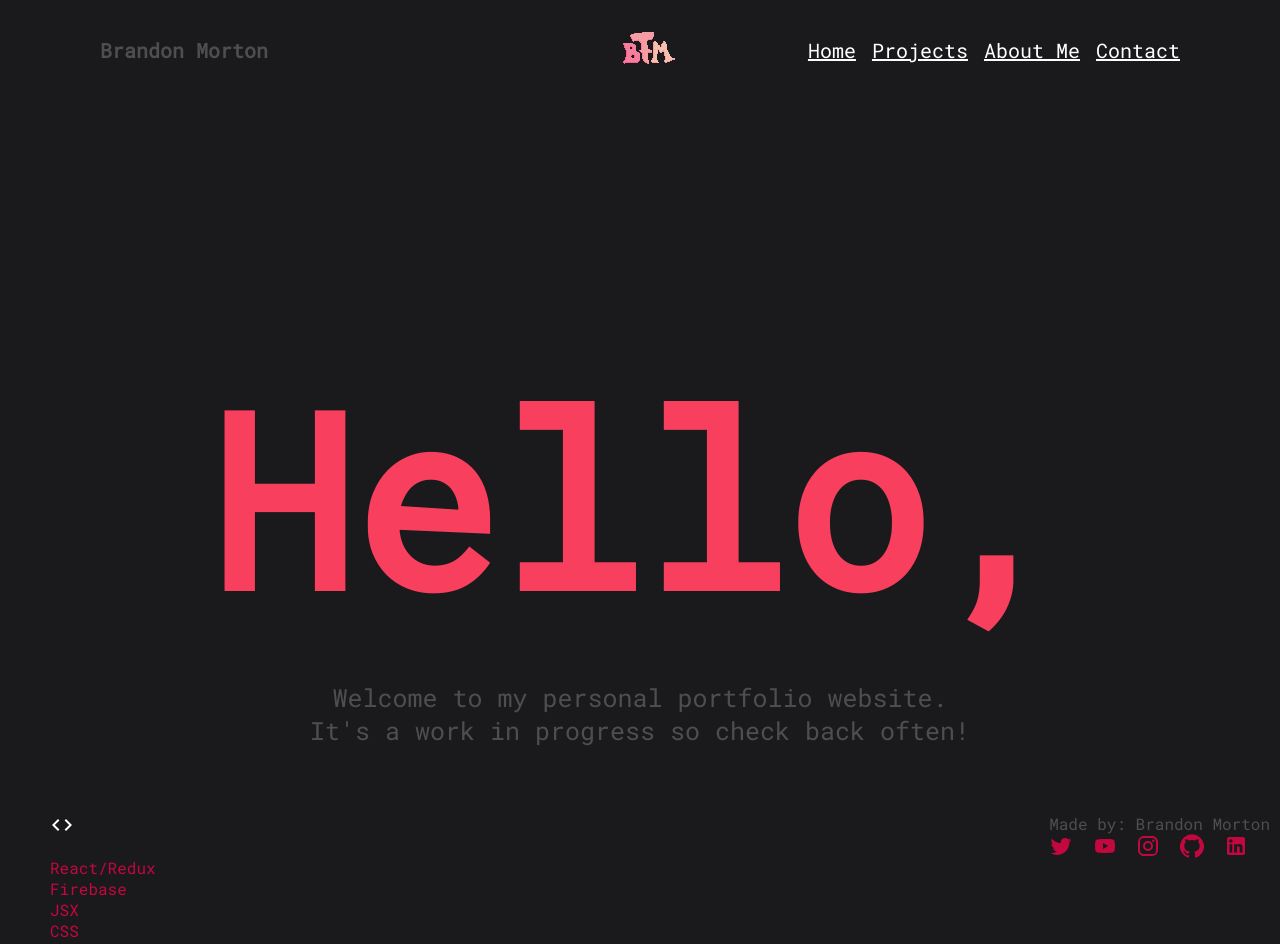
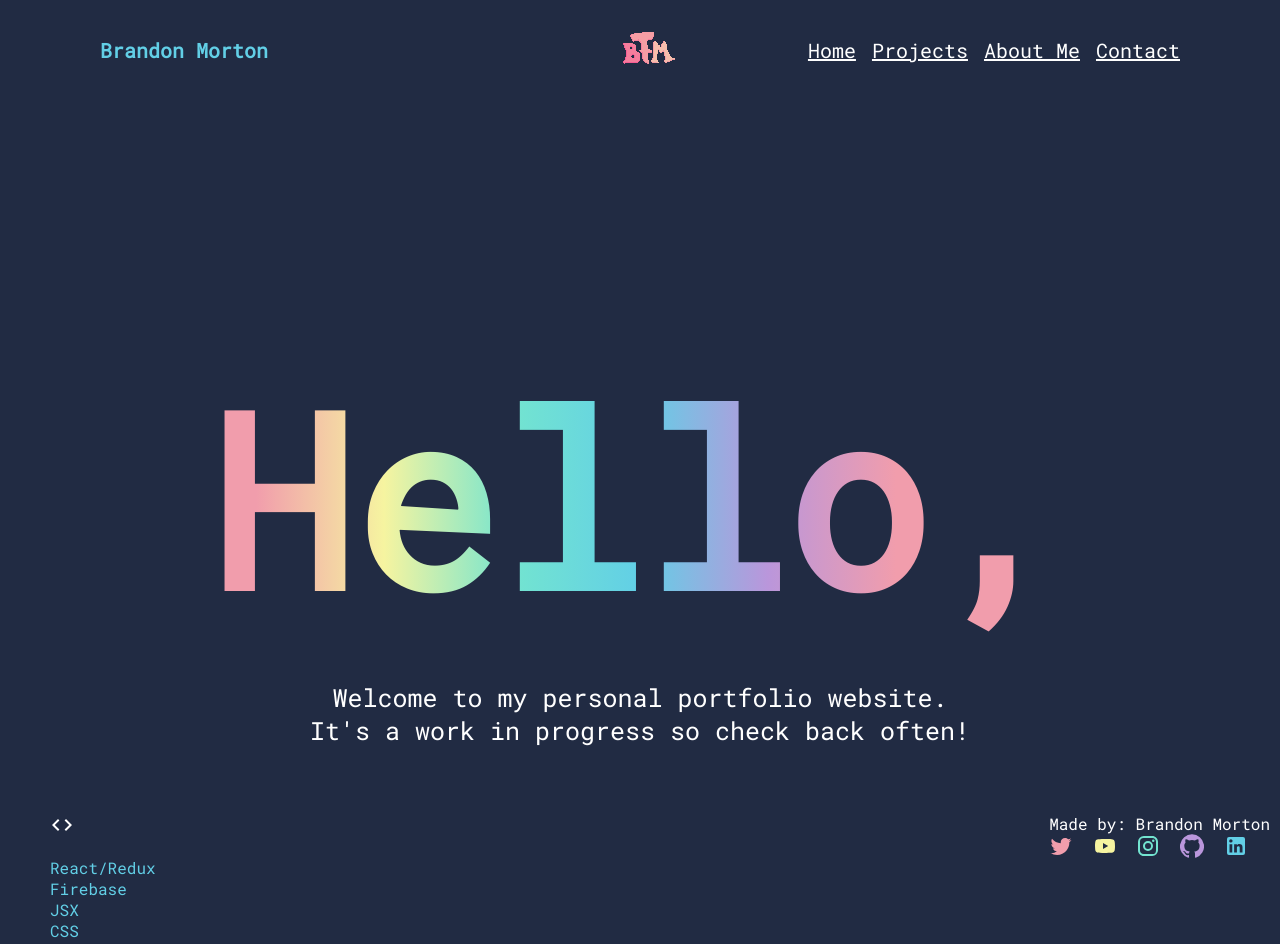
Before and after one commit to btmortondev/Website-Portfolio, a React (Create React App) app: page / in a window 1280 px wide. Shown: the top 944 px of the page. Built offline with nearby package versions, Linux system fonts and the light colour scheme; the HTML template or start-up script is replaced by a standard one; a web font is replaced by a local one.

Commit message:
Theme Updated
Updated the theme of the website to the milkshake theme set. This was the first part to the first update to the website.

```diff
--- a/src/App.css
+++ b/src/App.css
@@ -26,9 +26,18 @@
     --dr-red1: #6F2232;
     --dr-red2: #950740;
     --dr-red3: #C3073F;
+
+    /* Milkshake Theme */
+    --milkshake-light: #FFFFFF;
+    --milkshake-dark: #212B43;
+    --milkshake-lightblue: #62CFE6;
+    --milkshake-red: #F19DAC;
+    --milkshake-yellow: #F6F4A0;
+    --milkshake-green: #73E4D0;
+    --milkshake-purple: #BA96DB;
 }
 
 * {
-    background-color: var(--dr-background);
+    background-color: var(--milkshake-dark);
     font-family: 'Roboto Mono';
 }
--- a/src/Contact.css
+++ b/src/Contact.css
@@ -4,7 +4,7 @@
 
 .page-title {
     margin-left: 46.5%;
-    color: var(--dr-red3);
+    color: var(--milkshake-lightblue);
 }
 
 .contact-form {
@@ -20,30 +20,51 @@
 }
 
 .contact-form:hover {
-    border: white solid 5px;
+    border: var(--milkshake-light) solid 5px;
 }
 
-.form-label {
-    color: var(--dr-red2);
+.form-label-first {
+    color: var(--milkshake-red);
+    font-size: 24px;
+}
+
+.form-label-last {
+    color: var(--milkshake-yellow);
+    font-size: 24px;
+}
+
+.form-label-email {
+    color: var(--milkshake-green);
+    font-size: 24px;
+}
+
+.form-label-phone {
+    color: var(--milkshake-lightblue);
+    font-size: 24px;
+}
+
+.form-label-message {
+    color: var(--milkshake-purple);
     font-size: 24px;
 }
 
 .form-input {
-    color: white;
-    border-color: var(--dr-red1);
+    color: var(--milkshake-light);
+    border-color: var(--milkshake-light);
     border-radius: 25% 10%;
     border-width: 5px;
     font-size: 20px;
 }
 
 ::placeholder {
-    color: var(--dr-grey);
+    color: var(--milkshake-light);
+    opacity: .7;
 }
 
 .form-submit {
-    color: white;
+    color: var(--milkshake-red);
     font-size: 18px;
-    border-color: var(--dr-red1);
+    border-color: var(--milkshake-light);
     border-radius: 10px;
     border-width: 5px;
     margin-top: 20px;
@@ -54,11 +75,12 @@
 
 .form-submit:hover {
     transform: scale(1.05);
+    color: var(--milkshake-green)
 }
 
 .form-message {
-    color: white;
-    border-color: var(--dr-red1);
+    color: var(--milkshake-light);
+    border-color: var(--milkshake-light);
     border-width: 3px;
     border-radius: 10px;
     font-size: 20px;
--- a/src/Contact.js
+++ b/src/Contact.js
@@ -43,15 +43,15 @@ const Contact = () => {
         <div className="page-content">
             <h1 className="page-title" >Contact Me</h1>
             <form className="contact-form" onSubmit= { handleSubmit } >
-                <label className="form-label">First Name: </label>
+                <label className="form-label-first">First Name: </label>
                 <input className="form-input" placeholder="first name" onChange={ (e) => setFirstName(e.target.value)} />
-                <label className="form-label" >Last Name: </label>
+                <label className="form-label-last" >Last Name: </label>
                 <input className="form-input"  placeholder="last name" onChange={ (e) => setLastName(e.target.value)} />
-                <label className="form-label" >Email: </label>
+                <label className="form-label-email" >Email: </label>
                 <input className="form-input" placeholder="example@gmail.com" onChange={ (e) => setEmail(e.target.value)} />
-                <label className="form-label" >Phone</label>
+                <label className="form-label-phone" >Phone</label>
                 <input className="form-input" placeholder="(123) 456-7890" onChange={ (e) => setPhone(e.target.value)} />
-                <label className="form-label" >Message</label>
+                <label className="form-label-message" >Message</label>
                 <textarea className="form-message" placeholder="message..." onChange={ (e) => setMessage(e.target.value)} />
                 <button type="submit" className="form-submit" style={{background: loader ? "var(--website-background)" : "none"}} >Submit</button>
             </form>
--- a/src/Home.css
+++ b/src/Home.css
@@ -3,16 +3,9 @@
 }
 
 .homepage-greeting {
-    color: hsla(350, 93%, 61%, 1);
-
-    color: linear-gradient(90deg, hsla(350, 93%, 61%, 1) 0%, hsla(8, 98%, 59%, 1) 100%);
-
-    color: -moz-linear-gradient(90deg, hsla(350, 93%, 61%, 1) 0%, hsla(8, 98%, 59%, 1) 100%);
-
-    color: -webkit-linear-gradient(90deg, hsla(350, 93%, 61%, 1) 0%, hsla(8, 98%, 59%, 1) 100%);
-
-    filter: progid: DXImageTransform.Microsoft.gradient( startColorstr="#F83D5C", endColorstr="#FD4B2F", GradientType=1 );
-
+   background: linear-gradient( to right, #f19dac 20%, #f6f4a0 30%, #73e4d0 40%, #62cfe6 50%, #ba96db 60%, #f19dac 70%);
+    background-clip: text;
+    -webkit-text-fill-color: transparent;
     text-align: center;
     font-size: 240px;
     font-weight: 700;
@@ -22,7 +15,7 @@
 }
 
 .homepage-subgreeting {
-    color: var(--dr-grey);
+    color: var(--milkshake-light);
     text-align: center;
     font-size: 25px;
     padding-bottom: 25px;
@@ -35,7 +28,7 @@
 
 .made-with-title {
     margin-left: 40px;
-    color: white;
+    color: var(--milkshake-light);
 }
 
 .made-with-list {
@@ -43,26 +36,70 @@
 }
 
 .made-with-li {
-    color: var(--dr-red3);
+    color: var(--milkshake-lightblue);
 }
 
 .project-signature {
-    color: var(--dr-grey);
+    color: var(--milkshake-light);
     position: absolute;
     margin-right: 10px;
     display: inline-block;
     right: 0px;
 }
 
-.social-icons {
-    color: var(--dr-red3);
+.social-icons-twitter {
+    color: var(--milkshake-red);
     text-decoration: none;
     padding-right: 10px;
     transition: all 500ms ease-in-out;
 }
 
-.social-icons:hover {
-    color: white;
+.social-icons-yt {
+    color: var(--milkshake-yellow);
+    text-decoration: none;
+    padding-right: 10px;
+    transition: all 500ms ease-in-out;
+}
+
+.social-icons-insta {
+    color: var(--milkshake-green);
+    text-decoration: none;
+    padding-right: 10px;
+    transition: all 500ms ease-in-out;
+}
+
+.social-icons-git {
+    color: var(--milkshake-purple);
+    text-decoration: none;
+    padding-right: 10px;
+    transition: all 500ms ease-in-out;
+}
+
+.social-icons-linkedin {
+    color: var(--milkshake-lightblue);
+    text-decoration: none;
+    padding-right: 10px;
+    transition: all 500ms ease-in-out;
+}
+
+.social-icons-twitter:hover {
+    color: var(--milkshake-light);
+}
+
+.social-icons-yt:hover {
+    color: var(--milkshake-light);
+}
+
+.social-icons-insta:hover {
+    color: var(--milkshake-light);
+}
+
+.social-icons-git:hover {
+    color: var(--milkshake-light);
+}
+
+.social-icons-linkedin:hover {
+    color: var(--milkshake-light);
 }
 
 @media only screen and (max-width: 768px) {
--- a/src/Home.js
+++ b/src/Home.js
@@ -39,11 +39,11 @@ const Home = () => {
           </div>
           <p className="project-signature" >
             Made by: Brandon Morton <br/>
-            <a href="https://twitter.com/btmortondev" target="_blank" rel="noreferrer" className="social-icons" > <TwitterIcon /> </a>
-            <a href="https://www.youtube.com/channel/UC1E6YyXqxDc6-u8pLJpcqWw/featured" target="_blank" rel="noreferrer" className="social-icons" > <YouTubeIcon /> </a>
-            <a href="https://www.instagram.com/btmortondev/" target="_blank" rel="noreferrer" className="social-icons" > <InstagramIcon /> </a>
-            <a href="https://github.com/btmortondev" target="_blank" rel="noreferrer" className="social-icons"> <GitHubIcon /> </a>
-            <a href="https://www.linkedin.com/in/brandon-morton-551508215/" target="_blank" rel="noreferrer" className="social-icons" > <LinkedInIcon /> </a>
+            <a href="https://twitter.com/btmortondev" target="_blank" rel="noreferrer" className="social-icons-twitter" > <TwitterIcon /> </a>
+            <a href="https://www.youtube.com/channel/UC1E6YyXqxDc6-u8pLJpcqWw/featured" target="_blank" rel="noreferrer" className="social-icons-yt" > <YouTubeIcon /> </a>
+            <a href="https://www.instagram.com/btmortondev/" target="_blank" rel="noreferrer" className="social-icons-insta" > <InstagramIcon /> </a>
+            <a href="https://github.com/btmortondev" target="_blank" rel="noreferrer" className="social-icons-git"> <GitHubIcon /> </a>
+            <a href="https://www.linkedin.com/in/brandon-morton-551508215/" target="_blank" rel="noreferrer" className="social-icons-linkedin" > <LinkedInIcon /> </a>
           </p>
         </div>
       );
--- a/src/Navbar.css
+++ b/src/Navbar.css
@@ -9,7 +9,7 @@
 }
 
 .nav-header-breadcrumb {
-    color: var(--dr-grey);
+    color: var(--milkshake-lightblue);
     margin-left: 100px;
     font-size: 20px;
     font-weight: 700;
@@ -44,8 +44,10 @@
     justify-content: left;
 }
 
-.navLink {
-    color:white;
+/* Nav Link Styling */
+
+.navLink-home {
+    color: var(--milkshake-light);
     display: flex;
     align-items: center;
     transition: all 400ms ease-in-out;
@@ -53,8 +55,47 @@
     line-height: 1;
 }
 
-.navLink:hover{
-    color: var(--dr-red3);
+.navLink-projects {
+    color: var(--milkshake-light);
+    display: flex;
+    align-items: center;
+    transition: all 400ms ease-in-out;
+    font-size: 20px;
+    line-height: 1;
+}
+
+.navLink-about {
+    color: var(--milkshake-light);
+    display: flex;
+    align-items: center;
+    transition: all 400ms ease-in-out;
+    font-size: 20px;
+    line-height: 1;
+}
+
+.navLink-contact {
+    color: var(--milkshake-light);
+    display: flex;
+    align-items: center;
+    transition: all 400ms ease-in-out;
+    font-size: 20px;
+    line-height: 1;
+}
+
+.navLink-home:hover{
+    color: var(--milkshake-yellow);
+}
+
+.navLink-projects:hover{
+    color: var(--milkshake-green);
+}
+
+.navLink-about:hover{
+    color: var(--milkshake-purple);
+}
+
+.navLink-contact:hover{
+    color: var(--milkshake-red);
 }
 
 @media only screen and (max-width: 768px){
--- a/src/Navbar.js
+++ b/src/Navbar.js
@@ -16,16 +16,16 @@ const Navbar = () => {
             <nav className="nav-header-container">
                 <ul className="nav-header-ul">
                     <li className="nav-header-li">
-                        <Link to="/" className="navLink">Home</Link>
+                        <Link to="/" className="navLink-home">Home</Link>
                     </li>
                     <li className="nav-header-li">
-                        <Link to="/work" className="navLink">Projects</Link>
+                        <Link to="/work" className="navLink-projects">Projects</Link>
                     </li>
                     <li className="nav-header-li">
-                        <Link to="/about" className="navLink">About Me</Link>
+                        <Link to="/about" className="navLink-about">About Me</Link>
                     </li>
                     <li className="nav-header-li">
-                        <Link to="/contact" className="navLink">Contact</Link>
+                        <Link to="/contact" className="navLink-contact">Contact</Link>
                     </li>
                 </ul>
             </nav>
--- a/src/Work.css
+++ b/src/Work.css
@@ -8,13 +8,13 @@
     justify-content: center;
     width: 50%;
     margin-left: 25%;
-    border: var(--dr-grey) solid 5px;
+    border: var(--milkshake-light) solid 5px;
     border-radius: 10px;
     padding: 30px;
 }
 
 .project-content:hover {
-    border-color: white;
+    border-color: var(--milkshake-lightblue);
 }
 
 .project-list {
@@ -29,12 +29,12 @@
 }
 
 .project-title {
-    color: var(--dr-red3);
+    color: var(--milkshake-red);
     margin-bottom: 10px;
 }
 
 .project-type {
-    color: var(--dr-red3);
+    color: var(--milkshake-red);
     margin-top: 0;
 }
 
@@ -49,17 +49,17 @@
 }
 
 .project-item:hover .project-purpose {
-    color: var(--dr-red3);
+    color: var(--milkshake-green);
     text-decoration: underline;
 }
 
 .project-item:hover .project-title, .project-item:hover .project-type {
-    color: white;
+    color: var(--milkshake-light);
     text-decoration: underline;
 }
 
 .project-purpose {
-    color: white;
+    color: var(--milkshake-light);
 }
 
 .game-logo {
```
Also changed, not shown: src/About.css (+15 -15 lines).
